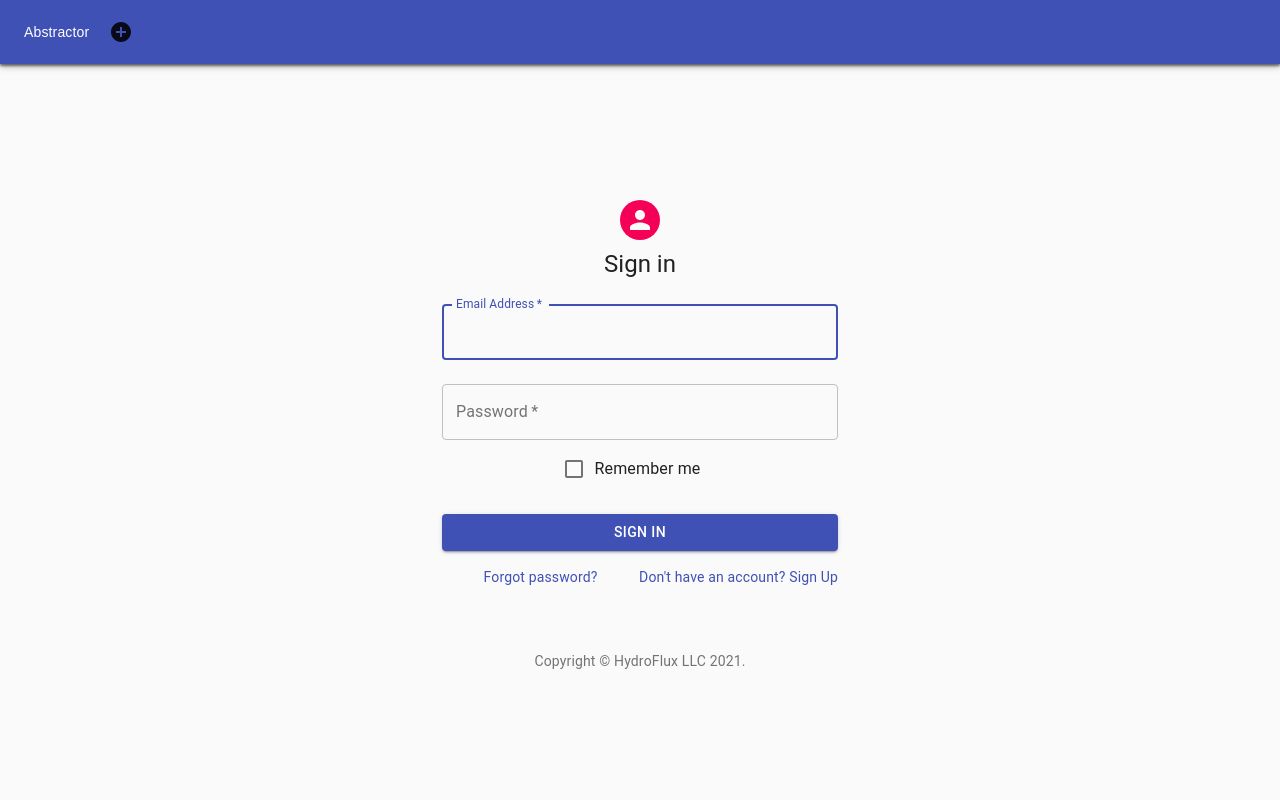
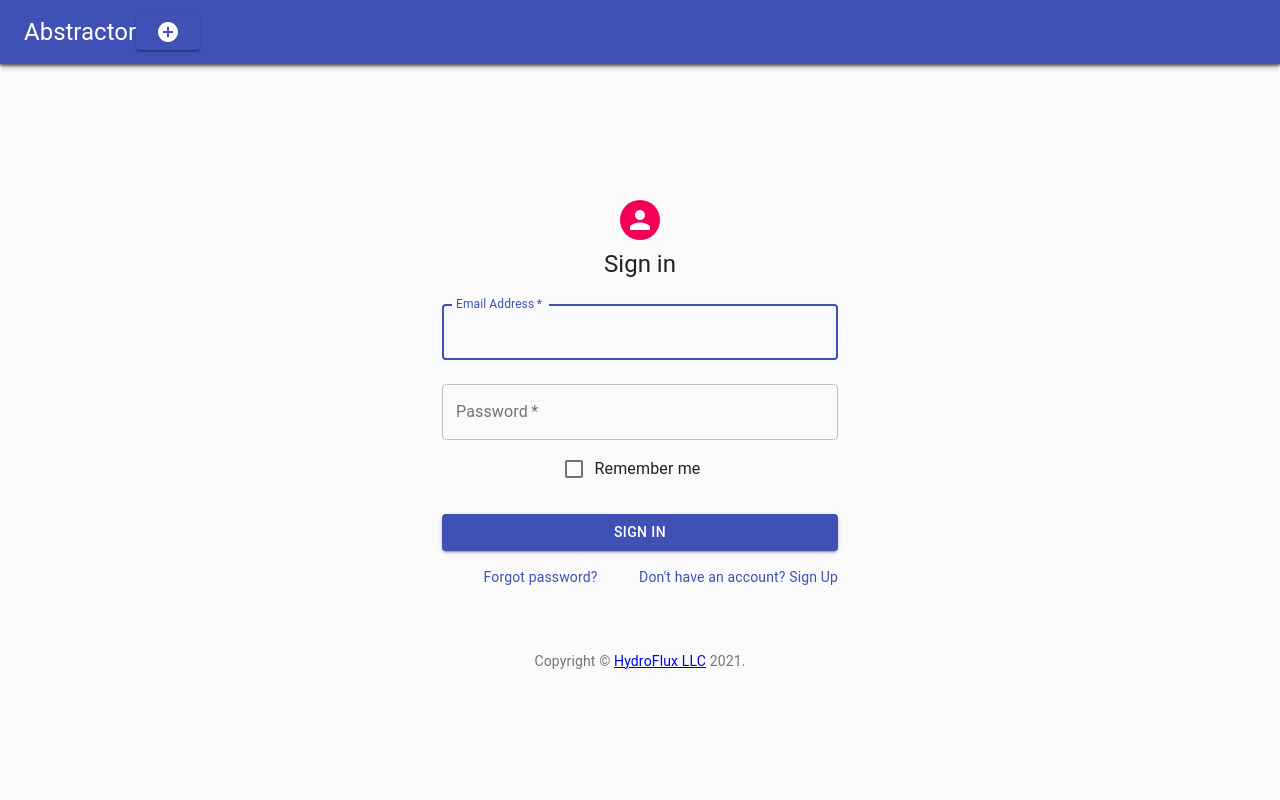
Before and after one commit to hydroflux/abstractor-fe, a React (Create React App) app: page / in a window 1280 px wide. Shown: the top 800 px of the page. Built offline with nearby package versions, Linux system fonts and the light colour scheme.

Commit message:
updated auth

```diff
--- a/src/App.js
+++ b/src/App.js
@@ -9,15 +9,41 @@ import Review from './containers/main/Review';
 
 import { useState } from 'react'
 import CreateAbstraction from './components/CreateAbstraction';
+import Login from './components/Login';
 
 function App() {
 
+  const backendURL = `http://localhost:8000`
+  const parseHTTPResponse = response => response.json()
+
   const [ abstraction , setAbstraction ] = useState({})
+  const [ isLoggedIn , setIsLoggedIn ] = useState(false)
 
-  const [ loggedIn , setLogin ] = useState(false)
-  const toggleLogin = () => setLogin(!loggedIn)
+  const loginUser = ( user, history ) => {
+    fetch(`${backendURL}/login/`, {
+      method: `POST`,
+      headers: {
+        'Content-Type': 'application/json',
+        'Accept': 'application/json',
+      },
+      body: JSON.stringify(user)
+    })
+      .then( parseHTTPResponse )
+      .then( ({access}) => {
+        localStorage.setItem('token', access)
+      })
+      .then(() => setIsLoggedIn(true))
+      .then(() => history.push("/home"))
+      console.log(isLoggedIn)
+  }
+
+  const logoutUser = () => {
+    localStorage.clear()
+    setIsLoggedIn(false)
+  }
 
   const routes = [
+    { title: `Login`, path: `/`, component: Login },
     { title: `Home`, path: `/home`, component: Home },
     { title: `Create`, path: `/submit`, component: CreateAbstraction, abstraction, setAbstraction },
     { title: `Review`, path: `/review`, component: Review }
@@ -25,10 +51,9 @@ function App() {
 
   return (
     <div className="App">
-      <Header routes={routes} loggedIn={loggedIn}/>
+      <Header routes={routes} isLoggedIn={isLoggedIn} logoutUser={logoutUser}/>
       <Main
-        toggleLogin={toggleLogin}
-        loggedIn={loggedIn}
+        loginUser={loginUser}
         routes={routes}
       />
       <Footer/>
--- /dev/null
+++ b/src/components/Copyright.js
@@ -0,0 +1,16 @@
+import { Typography } from '@material-ui/core'
+import React from 'react'
+import { Link } from 'react-router-dom'
+
+export default function Copyright() {
+    return (
+        <Typography variant="body2" color="textSecondary" align="center">
+            {'Copyright © '}
+            <Link color="inherit" to={"https://material-ui.com/"}>
+                HydroFlux LLC
+            </Link>{' '}
+            {new Date().getFullYear()}
+            {'.'}
+        </Typography>
+    )
+}
--- a/src/components/CreateAbstraction.js
+++ b/src/components/CreateAbstraction.js
@@ -8,7 +8,7 @@ import DialogTitle from '@material-ui/core/DialogTitle';
 import AddCircleIcon from '@material-ui/icons/AddCircle';
 import { TextField } from '@material-ui/core';
 
-const backendURL = `http://localhost:3000`
+const backendURL = `http://localhost:8000`
 const abstractionURL = `${backendURL}/abstractions`
 
 const parseHTTPResponse = response => response.json()
@@ -28,17 +28,18 @@ export default function CreateAbstraction({ setAbstraction, abstraction }) {
 
       console.log(newAbstraction)
 
-      // fetch( abstractionURL, {
-      //     method: 'POST',
-      //     headers: {
-      //         Accept: 'application/json',
-      //         'Content-Type': 'application/json'
-      //     },
-      //     body: JSON.stringify( newAbstraction )
-      // })
-      //     .then( parseHTTPResponse )
-      //     .then( newAbstraction => setAbstraction([ ...abstraction, setAbstraction ]))
+      fetch( abstractionURL, {
+          method: 'POST',
+          headers: {
+              Accept: 'application/json',
+              'Content-Type': 'application/json'
+          },
+          body: JSON.stringify( newAbstraction )
+      })
+          .then( parseHTTPResponse )
+          .then( newAbstraction => setAbstraction([ ...abstraction, setAbstraction ]))
 
+      console.log(abstraction)
       setClientInformation('')
       setLegalDescription('')
       setUploadFile('')
@@ -46,7 +47,7 @@ export default function CreateAbstraction({ setAbstraction, abstraction }) {
 
   return (
     <>
-      <Button variant="fab" color="primary" onClick={handleClickOpen}>
+      <Button variant="contained" color="primary" onClick={handleClickOpen}>
         <AddCircleIcon />
       </Button>
       <Dialog open={open} onClose={handleClose} aria-labelledby="form-dialog-title">
@@ -91,12 +92,12 @@ export default function CreateAbstraction({ setAbstraction, abstraction }) {
         <DialogActions>
           <Button
             color="primary"
-            variant="raised"
+            variant="contained"
             onClick={handleClose}
           > Cancel </Button>
           <Button
             color="primary"
-            variant="raised"
+            variant="contained"
             onClick={handleSubmit}
           > Create </Button>
         </DialogActions>
--- a/src/components/Login.js
+++ b/src/components/Login.js
@@ -1,10 +1,10 @@
 import React from 'react'
 import SignIn from './SignIn'
 
-export default function Login() {
+export default function Login({ loginUser , ...props }) {
     return (
-        <div>
-            <SignIn/>
-        </div>
+        <section>
+            <SignIn loginUser={loginUser} {...props}/>
+        </section>
     )
 }
--- a/src/components/PageNavigation.js
+++ b/src/components/PageNavigation.js
@@ -1,15 +1,20 @@
 import React from 'react'
 
 import { Route, Switch } from 'react-router-dom'
+import Login from './Login'
+import PrivateRoute from './PrivateRoute'
 
-export default function PageNavigation({ routes }) {
+export default function PageNavigation({ routes, loginUser, ...props }) {
 
-    const renderRoutePages = () => {
+    const renderLoginRoute = () => {
+        return <Route exact path='/' render={ ( props ) => <Login {...props} loginUser={loginUser}/>} />
+    }
+
+    const renderPrivateRoutes = () => {
         return (
             routes.map( ({ title, path, component: Component , ...props }) => {
                 const routePageKey = `${title.toLowerCase()}-page-key`
-
-                return <Route exact key={routePageKey} path={path} render={ ( routerProps ) => <Component {...routerProps} {...props} /> } />
+                return <PrivateRoute exact key={routePageKey} path={path} render={ ( routerProps ) => <Component {...routerProps} {...props} /> } />
             })
         )
     }
@@ -17,7 +22,8 @@ export default function PageNavigation({ routes }) {
     return (
         <div className="page-route">
             <Switch>
-                { renderRoutePages()}
+                { renderLoginRoute() }
+                { renderPrivateRoutes()}
             </Switch>
         </div>
     )
--- /dev/null
+++ b/src/components/PrivateRoute.js
@@ -0,0 +1,9 @@
+import { Route, Redirect } from 'react-router-dom'
+
+export default function PrivateRoute({ children, ...props }) {
+    return <Route {...props} render={() => {
+        return localStorage.token
+            ? children
+            : <Redirect to='/' />
+    }} />
+}
--- a/src/components/SignIn.js
+++ b/src/components/SignIn.js
@@ -1,4 +1,4 @@
-import React from 'react';
+import React, { useState } from 'react';
 import Avatar from '@material-ui/core/Avatar';
 import Button from '@material-ui/core/Button';
 import CssBaseline from '@material-ui/core/CssBaseline';
@@ -11,19 +11,8 @@ import Box from '@material-ui/core/Box';
 import Typography from '@material-ui/core/Typography';
 import { makeStyles } from '@material-ui/core/styles';
 import Container from '@material-ui/core/Container';
+import Copyright from './Copyright';
 
-function Copyright() {
-  return (
-    <Typography variant="body2" color="textSecondary" align="center">
-      {'Copyright © '}
-      <Link color="inherit" href="https://material-ui.com/">
-        HydroFlux LLC
-      </Link>{' '}
-      {new Date().getFullYear()}
-      {'.'}
-    </Typography>
-  );
-}
 
 const useStyles = makeStyles((theme) => ({
   paper: {
@@ -45,7 +34,25 @@ const useStyles = makeStyles((theme) => ({
   },
 }));
 
-export default function SignIn({ toggleLogin }) {
+export default function SignIn({ loginUser, history }) {
+
+  const [ formData , setFormData ] = useState({
+    username: '',
+    password: ''
+  })
+
+  const handleChange = event => {
+    setFormData({
+        ...formData,
+        [event.target.name]: event.target.value
+    })
+  }
+
+  const submitLogin = event => {
+    event.preventDefault()
+    loginUser( formData, history )
+  }
+
   const classes = useStyles();
 
   return (
@@ -69,6 +76,7 @@ export default function SignIn({ toggleLogin }) {
             name="email"
             autoComplete="email"
             autoFocus
+            onChange={handleChange}
           />
           <TextField
             variant="outlined"
@@ -80,6 +88,7 @@ export default function SignIn({ toggleLogin }) {
             type="password"
             id="password"
             autoComplete="current-password"
+            onChange={handleChange}
           />
           <FormControlLabel
             control={<Checkbox value="remember" color="primary" />}
@@ -91,18 +100,18 @@ export default function SignIn({ toggleLogin }) {
             variant="contained"
             color="primary"
             className={classes.submit}
-            onClick={toggleLogin}
+            onClick={submitLogin}
           >
             Sign In
           </Button>
           <Grid container>
             <Grid item xs>
-              <Link href="#" variant="body2">
+              <Link to={"/"} variant="body2">
                 Forgot password?
               </Link>
             </Grid>
             <Grid item>
-              <Link href="#" variant="body2">
+              <Link to={"/"} variant="body2">
                 {"Don't have an account? Sign Up"}
               </Link>
             </Grid>
--- a/src/containers/header/Header.js
+++ b/src/containers/header/Header.js
@@ -1,5 +1,5 @@
 import { AppBar, Toolbar, Typography } from '@material-ui/core'
-import { NavLink } from 'react-router-dom'
+import { NavLink } from 'react-bootstrap'
 import CreateAbstraction from '../../components/CreateAbstraction'
 
 export default function Header({ routes , loggedIn }) {
@@ -17,11 +17,11 @@ export default function Header({ routes , loggedIn }) {
         <header>
             <AppBar position="static">
                 <Toolbar>
-                    <Typography variant="headline" color="inherit">
+                    <Typography variant="h5" color="inherit">
                         Abstractor
                     </Typography>
                     <CreateAbstraction />
-                    {/* { renderRouteNavigation() } */}
+                    { renderRouteNavigation() }
                 </Toolbar>
             </AppBar>
         </header>
--- a/src/containers/main/LeftPane.js
+++ /dev/null
@@ -1,9 +0,0 @@
-import { Paper } from '@material-ui/core'
-
-export default function LeftPane() {
-    return (
-        <Paper className="pane">
-            Left Pane
-        </Paper>
-    )
-}
--- a/src/containers/main/Main.js
+++ b/src/containers/main/Main.js
@@ -1,33 +1,22 @@
-import React from 'react'
-import SignIn from '../../components/SignIn'
-import { Grid } from '@material-ui/core'
-import LeftPane from './LeftPane'
-import RightPane from './RightPane'
+import PageNavigation from '../../components/PageNavigation'
 
-export default function Main({ routes , loggedIn, toggleLogin }) {
+export default function Main({ loginUser, routes }) {
 
-    const handleSignIn = () => {
-        return (
-            loggedIn ? renderMain() : <SignIn toggleLogin={toggleLogin}/>
-            )
-    }
+    // const handleSignIn = () => {
+    //     return (
+    //         loggedIn ? renderMain() : <SignIn toggleLogin={toggleLogin}/>
+    //         )
+    // }
 
     const renderMain = () => {
         return (
-            <Grid container>
-                <Grid item sm>
-                    <LeftPane />
-                </Grid>
-                <Grid item sm>
-                    <RightPane routes={routes}/>
-                </Grid>
-            </Grid>
+            <PageNavigation loginUser={loginUser} routes={ routes }/>
         )
     }
 
     return (
         <main>
-            {handleSignIn()}
+            {renderMain()}
         </main>
     )
 }
--- a/src/containers/main/RightPane.js
+++ /dev/null
@@ -1,11 +0,0 @@
-import { Paper } from '@material-ui/core'
-import PageNavigation from '../../components/PageNavigation'
-
-export default function RightPane({ routes }) {
-
-    return (
-        <Paper className="pane">
-            <PageNavigation routes={ routes }/>
-        </Paper>
-    )
-}
```
